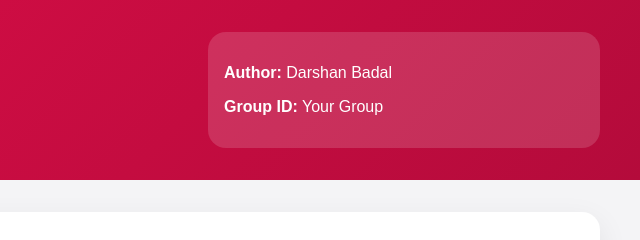
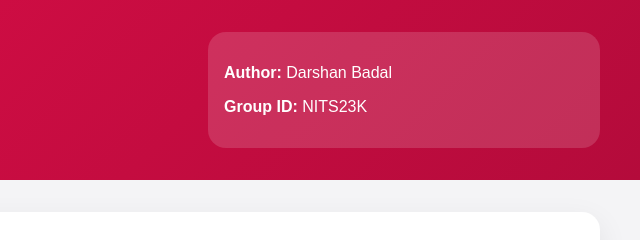
Before and after one commit to DARSHAN4695/Final-Exam, a website: page public/index.html in a window 1280 px wide. Shown: the top 240 px of the page, 640-1280 px from the left. Drawn offline with Linux system fonts and the light colour scheme; no server answers.

Commit message:
Updated index.html

```diff
--- a/public/index.html
+++ b/public/index.html
@@ -25,7 +25,7 @@
 
             <aside class="author-card">
                 <p><strong>Author:</strong> <span id="author-name">Darshan Badal</span></p>
-                <p><strong>Group ID:</strong> <span id="group-id">Your Group</span></p>
+                <p><strong>Group ID:</strong> <span id="group-id">NITS23K</span></p>
             </aside>
         </div>
     </header>
```
